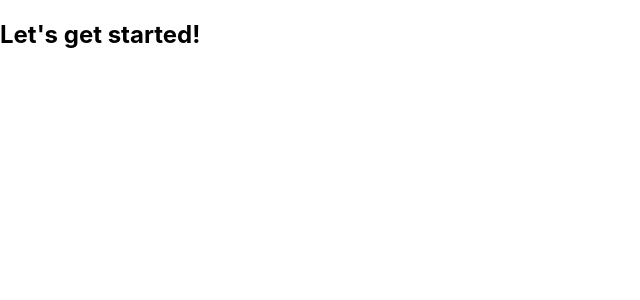
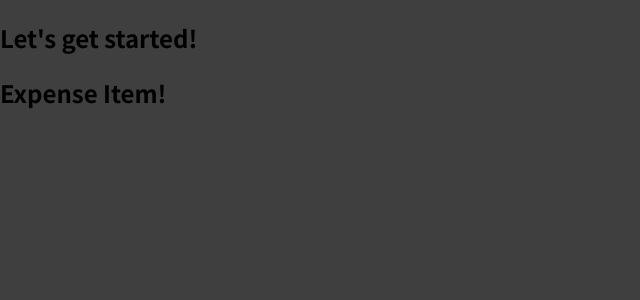
Before and after one commit to Davic15/React-The-Complete-Guide, a JavaScript app in the folder section-03/: page / in a window 1280 px wide. Shown: the top 300 px of the page, without its empty margins (0-640 px from the left). Built offline with nearby package versions, Linux system fonts and the light colour scheme.

Commit message:
Section 03: React Basics & Working with Components

```diff
--- a/section-03/src/App.js
+++ b/section-03/src/App.js
@@ -1,9 +1,20 @@
+//* App function, starts with uppercase name.
+//* HTML code inside JavaScript code.
+//* This done by JSX, special syntax.
+//* JSX = JavaScript XML, translate the code to be displayed in the browser.
+//* With react we can generate out HTML without write too much code.
+//* New Component in new files
+//* The App component will render into single HTML page. the other components will come after App component
+import ExpenseItem from "./components/ExpenseItem";
+
 function App() {
   return (
     <div>
       <h2>Let's get started!</h2>
+      <ExpenseItem></ExpenseItem>
     </div>
   );
 }
 
+//* The function is exported here
 export default App;
--- /dev/null
+++ b/section-03/src/components/ExpenseItem.js
@@ -0,0 +1,7 @@
+//* Every new component starts with uppercase and camel case.
+//* A component in React.js is just a function of JavaScript
+function ExpenseItem() {
+    return <h2>Expense Item!</h2>;
+}
+
+export default ExpenseItem;
--- a/section-03/src/index.css
+++ b/section-03/src/index.css
@@ -1,13 +1,14 @@
+@import url('https://fonts.googleapis.com/css2?family=Noto+Sans+JP:wght@400;700&display=swap');
+
+* {
+  box-sizing: border-box;
+}
+
+html {
+  font-family: 'Noto Sans JP', sans-serif;
+}
+
 body {
   margin: 0;
-  font-family: -apple-system, BlinkMacSystemFont, 'Segoe UI', 'Roboto', 'Oxygen',
-    'Ubuntu', 'Cantarell', 'Fira Sans', 'Droid Sans', 'Helvetica Neue',
-    sans-serif;
-  -webkit-font-smoothing: antialiased;
-  -moz-osx-font-smoothing: grayscale;
+  background-color: #3f3f3f;
 }
-
-code {
-  font-family: source-code-pro, Menlo, Monaco, Consolas, 'Courier New',
-    monospace;
-}
```
Also changed, not shown: section-03/src/index.js (+9 -0 lines).
